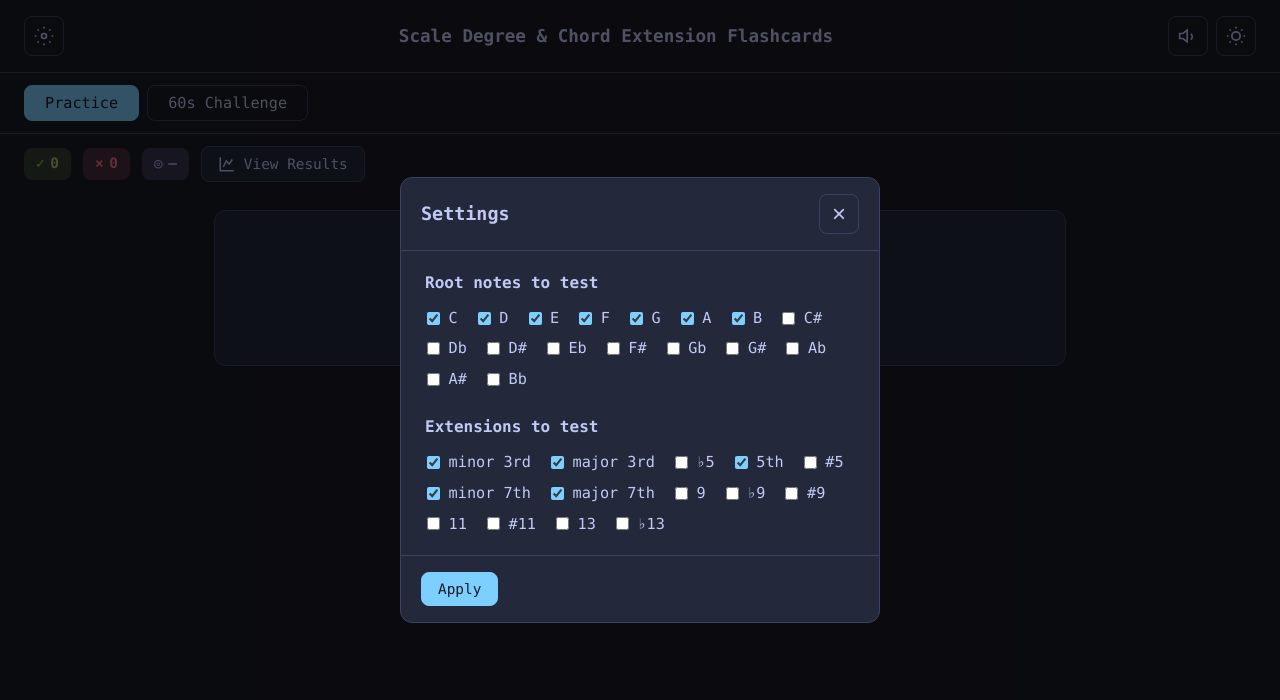
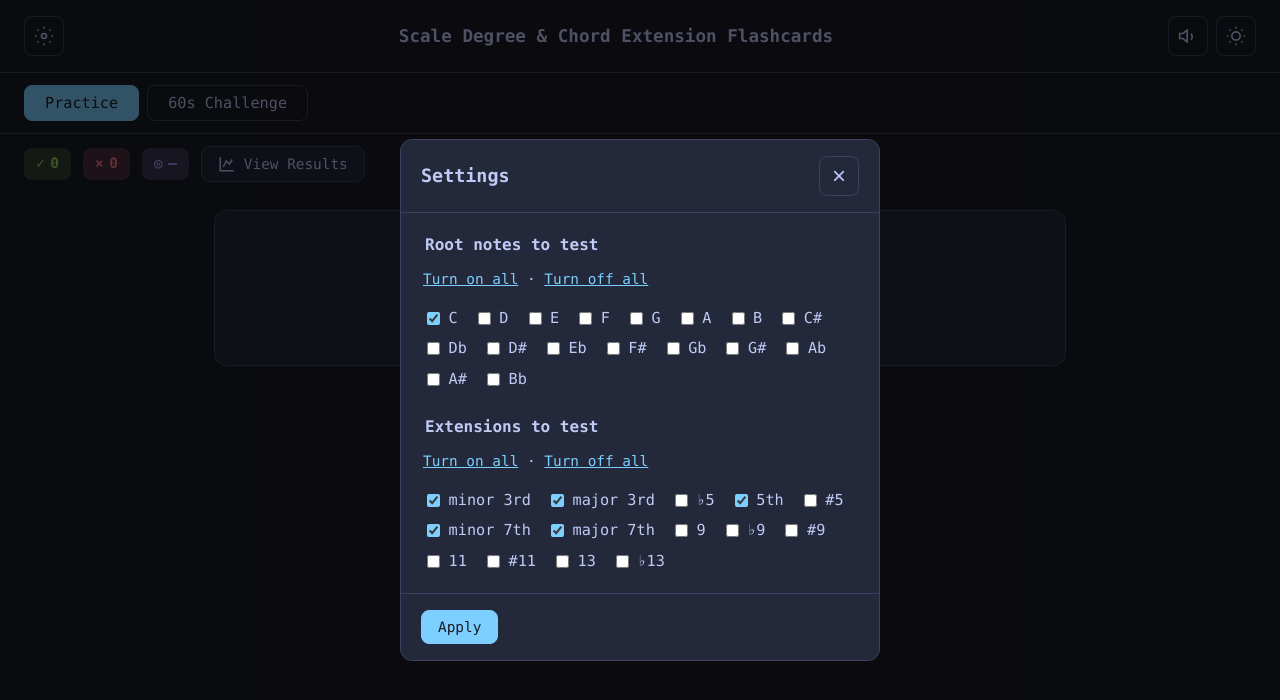
Before and after one commit to Daliadea/Scale-Degree-Quiz-WebApp, a plain HTML site: page index.html in a window 1280 px wide. Both pictures are taken after a click on the button 44 px from the left and 36 px from the top of the page. Drawn offline with Linux system fonts and the light colour scheme.

Commit message:
Default root C only, default extensions 3rd/5th/7th; Turn on/off all in settings; settings version for new defaults
Made-with: Cursor

```diff
--- a/app.js
+++ b/app.js
@@ -121,7 +121,7 @@
     incorrect: 0,
     mistakes: [],
     currentQuestion: null,
-    selectedRoots: ['C', 'D', 'E', 'F', 'G', 'A', 'B'],
+    selectedRoots: ['C'],
     selectedExtensions: ['b3', '3', '5', 'b7', '7'],
     challengeSecondsLeft: 0,
     challengeTimerId: null,
@@ -131,21 +131,27 @@
   };
 
   const STORAGE_KEY = 'scale-degree-quiz-settings';
+  const SETTINGS_VERSION = 2; // bump to apply new defaults (roots: C only; extensions: minor/major 3rd, 5th, minor/major 7th)
 
   function loadSettings() {
     try {
       const raw = localStorage.getItem(STORAGE_KEY);
       if (raw) {
         const data = JSON.parse(raw);
-        if (Array.isArray(data.selectedRoots)) state.selectedRoots = data.selectedRoots;
-        if (Array.isArray(data.selectedExtensions)) state.selectedExtensions = data.selectedExtensions;
+        const version = data.settingsVersion || 1;
+        if (version >= SETTINGS_VERSION) {
+          if (Array.isArray(data.selectedRoots)) state.selectedRoots = data.selectedRoots;
+          if (Array.isArray(data.selectedExtensions)) state.selectedExtensions = data.selectedExtensions;
+        }
         if (data.theme === 'light' || data.theme === 'dark') state.theme = data.theme;
       }
     } catch (_) {}
+    saveSettings();
   }
 
   function saveSettings() {
     localStorage.setItem(STORAGE_KEY, JSON.stringify({
+      settingsVersion: SETTINGS_VERSION,
       selectedRoots: state.selectedRoots,
       selectedExtensions: state.selectedExtensions,
       theme: state.theme,
@@ -345,6 +351,30 @@
     const extsEl = el('settings-extensions');
     rootsEl.innerHTML = '';
     extsEl.innerHTML = '';
+
+    const rootsToggleRow = document.createElement('div');
+    rootsToggleRow.className = 'settings-toggle-row';
+    const rootsOn = document.createElement('button');
+    rootsOn.type = 'button';
+    rootsOn.className = 'btn-link';
+    rootsOn.textContent = 'Turn on all';
+    rootsOn.addEventListener('click', () => {
+      state.selectedRoots = ROOTS.map(r => r.name);
+      renderSettingsCheckboxes();
+    });
+    const rootsOff = document.createElement('button');
+    rootsOff.type = 'button';
+    rootsOff.className = 'btn-link';
+    rootsOff.textContent = 'Turn off all';
+    rootsOff.addEventListener('click', () => {
+      state.selectedRoots = [];
+      renderSettingsCheckboxes();
+    });
+    rootsToggleRow.appendChild(rootsOn);
+    rootsToggleRow.appendChild(document.createTextNode(' · '));
+    rootsToggleRow.appendChild(rootsOff);
+    rootsEl.appendChild(rootsToggleRow);
+
     const naturalRoots = ROOTS.filter(r => ['C','D','E','F','G','A','B'].includes(r.name));
     const otherRoots = ROOTS.filter(r => !['C','D','E','F','G','A','B'].includes(r.name));
     [...naturalRoots, ...otherRoots].forEach(r => {
@@ -361,6 +391,30 @@
       label.appendChild(document.createTextNode(r.name));
       rootsEl.appendChild(label);
     });
+
+    const extsToggleRow = document.createElement('div');
+    extsToggleRow.className = 'settings-toggle-row';
+    const extsOn = document.createElement('button');
+    extsOn.type = 'button';
+    extsOn.className = 'btn-link';
+    extsOn.textContent = 'Turn on all';
+    extsOn.addEventListener('click', () => {
+      state.selectedExtensions = EXTENSIONS.map(e => e.id);
+      renderSettingsCheckboxes();
+    });
+    const extsOff = document.createElement('button');
+    extsOff.type = 'button';
+    extsOff.className = 'btn-link';
+    extsOff.textContent = 'Turn off all';
+    extsOff.addEventListener('click', () => {
+      state.selectedExtensions = [];
+      renderSettingsCheckboxes();
+    });
+    extsToggleRow.appendChild(extsOn);
+    extsToggleRow.appendChild(document.createTextNode(' · '));
+    extsToggleRow.appendChild(extsOff);
+    extsEl.appendChild(extsToggleRow);
+
     EXTENSIONS.forEach(ext => {
       const label = document.createElement('label');
       const input = document.createElement('input');
--- a/styles.css
+++ b/styles.css
@@ -483,6 +483,27 @@ body {
   color: var(--text);
 }
 
+.settings-toggle-row {
+  width: 100%;
+  margin-bottom: 0.5rem;
+  font-size: 0.9rem;
+}
+
+.btn-link {
+  background: none;
+  border: none;
+  color: var(--accent);
+  cursor: pointer;
+  font-family: inherit;
+  font-size: inherit;
+  padding: 0;
+  text-decoration: underline;
+}
+
+.btn-link:hover {
+  color: var(--accent-dim);
+}
+
 .settings-checkboxes {
   display: flex;
   flex-wrap: wrap;
```
